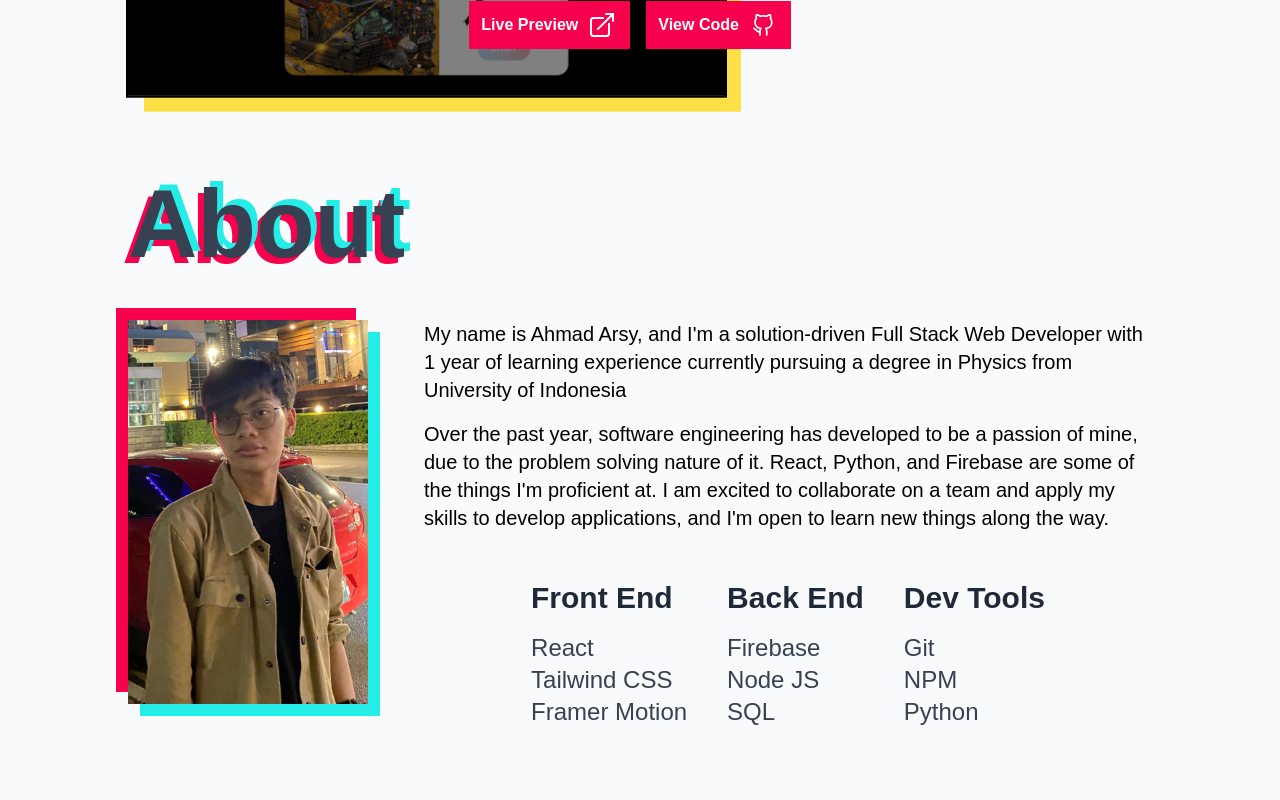
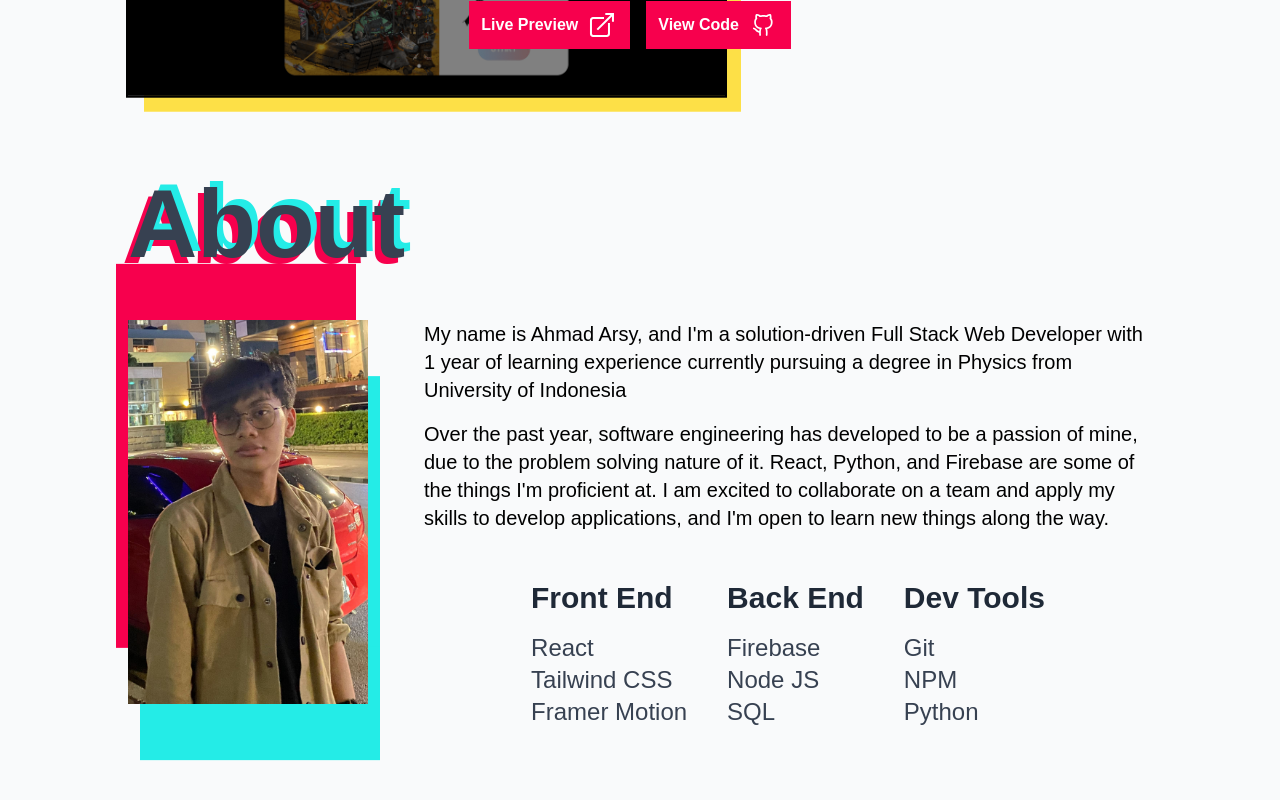
Before and after one commit to arsymedes/arsymedes.github.io, a React (Create React App) app: page / in a window 1280 px wide. Shown: the part 2435-3235 px from the top of the page. Built offline with nearby package versions, Linux system fonts and the light colour scheme.

Commit message:
Added parallax to profile picture

```diff
--- a/src/App.css
+++ b/src/App.css
@@ -3,6 +3,10 @@
 @tailwind utilities;
 
 @import url('https://fonts.googleapis.com/css2?family=Chivo:ital,wght@0,100;0,200;0,300;0,400;0,500;0,600;0,700;0,800;0,900;1,100;1,200;1,300;1,400;1,500;1,600;1,700;1,800;1,900&display=swap');
+
+html {
+  scroll-behavior: smooth;
+}
 
 body {
   font-family: "chivo", sans-serif;
--- a/src/components/About.js
+++ b/src/components/About.js
@@ -1,17 +1,48 @@
-import React from "react";
-import pp from "../img/pp.jpg"
+import React, { useRef } from "react";
+import pp from "../img/pp.jpg";
+import { motion, useScroll, useTransform } from "framer-motion";
 
 function About() {
-  return(
-    <section className="pb-20">
-      <h2 className="text-8xl font-semibold pb-12 text-gray-700 tiktok-text">About</h2>
+  let ref = useRef(null);
+  let { scrollYProgress } = useScroll({
+    target: ref,
+    offset: ["start end", "end start"],
+  });
+  let yBlue = useTransform(scrollYProgress, [0, 1], ["20%", "-20%"]);
+  let yRed = useTransform(scrollYProgress, [0, 1], ["-20%", "20%"]);
+
+  return (
+    <section id="about" className="pb-20">
+      <h2 className="text-8xl font-semibold pb-12 text-gray-700 tiktok-text">
+        About
+      </h2>
       <div className="grid place-items-center md:block">
-        <div className="w-60 md:min-w-[15rem] h-60 md:h-96 box-border shadow-[12px_12px_0px_0px_#24ece7,-12px_-12px_0px_0px_#f7004d] md:float-left mr-14 overflow-hidden">
-          <img src={pp} alt="" />
+        <div ref={ref} className="w-60 md:min-w-[15rem] h-60 md:h-96 box-border md:float-left mr-14  relative">
+          <motion.div
+            className="absolute w-60 md:min-w-[15rem] h-60 md:h-96 left-3 box-border bg-custom-100"
+            style={{ y: yBlue }}
+          ></motion.div>
+          <motion.div
+            className="absolute w-60 md:min-w-[15rem] h-60 md:h-96 right-3 box-border bg-custom-200"
+            style={{ y: yRed }}
+          ></motion.div>
+          <div className="overflow-hidden z-10 relative h-full">
+            <img src={pp} alt="Arsy" />
+          </div>
         </div>
         <div className="flex flex-col gap-4 text-xl pt-12 md:pt-0 pb-12">
-          <p>My name is Ahmad Arsy, and I'm a solution-driven Full Stack Web Developer with 1 year of learning experience currently pursuing a degree in Physics from University of Indonesia</p>
-          <p>Over the past year, software engineering has developed to be a passion of mine, due to the problem solving nature of it. React, Python, and Firebase are some of the things I'm proficient at. I am excited to collaborate on a team and apply my skills to develop applications, and I'm open to learn new things along the way. </p>
+          <p>
+            My name is Ahmad Arsy, and I'm a solution-driven Full Stack Web
+            Developer with 1 year of learning experience currently pursuing a
+            degree in Physics from University of Indonesia
+          </p>
+          <p>
+            Over the past year, software engineering has developed to be a
+            passion of mine, due to the problem solving nature of it. React,
+            Python, and Firebase are some of the things I'm proficient at. I am
+            excited to collaborate on a team and apply my skills to develop
+            applications, and I'm open to learn new things along the way.{" "}
+          </p>
         </div>
         <div className="flex flex-wrap gap-5 sm:gap-10">
           <div>
@@ -41,7 +72,7 @@ function About() {
         </div>
       </div>
     </section>
-  )
+  );
 }
 
-export default About
+export default About;
--- a/src/components/nav/Nav.js
+++ b/src/components/nav/Nav.js
@@ -32,10 +32,10 @@ function Nav({ isNavOpen }) {
             exit="closed"
             variants={variants}
           >
-            <PageLink link="https://arsymedes.github.io">Home</PageLink>
-            <PageLink link="https://arsymedes.github.io/story">Story</PageLink>
-            <PageLink link="https://arsymedes.github.io/projects">Projects</PageLink>
-            <PageLink link="https://arsymedes.github.io/dreams">Dreams</PageLink>
+            <PageLink link="#">Home</PageLink>
+            <PageLink link="#projects">Projects</PageLink>
+            <PageLink link="#about">About</PageLink>
+            <PageLink link="#contact">Contact</PageLink>
           </motion.ul>
           <motion.ul
             className="flex gap-8"
--- a/src/components/projects/Project.js
+++ b/src/components/projects/Project.js
@@ -11,7 +11,6 @@ function Project({ img, title, codeLink, appLink, children, techs, right=false }
   let ref = useRef(null)
   let { scrollYProgress } = useScroll({target: ref, offset:["start end", "end start"]})
   let y = useTransform(scrollYProgress, [0, 1], ["40%", "-60%"])
-  let yShadow = useTransform(scrollYProgress, [0, 1], ["16", "-16"])
 
   return (
     <article ref={ref} className="grid grid-cols-12 place-items-center">
--- a/src/components/projects/Projects.js
+++ b/src/components/projects/Projects.js
@@ -11,7 +11,7 @@ function Projects() {
   let y = useTransform(scrollYProgress, [0, 1], ["0%", "50%"]);
 
   return (
-    <section className="pb-8 flex flex-col gap-16">
+    <section id="projects" className="pb-8 flex flex-col gap-16">
       <h2 className="text-7xl sm:text-8xl font-semibold pb-12 text-gray-900 tiktok-text">
         Projects
       </h2>
```
